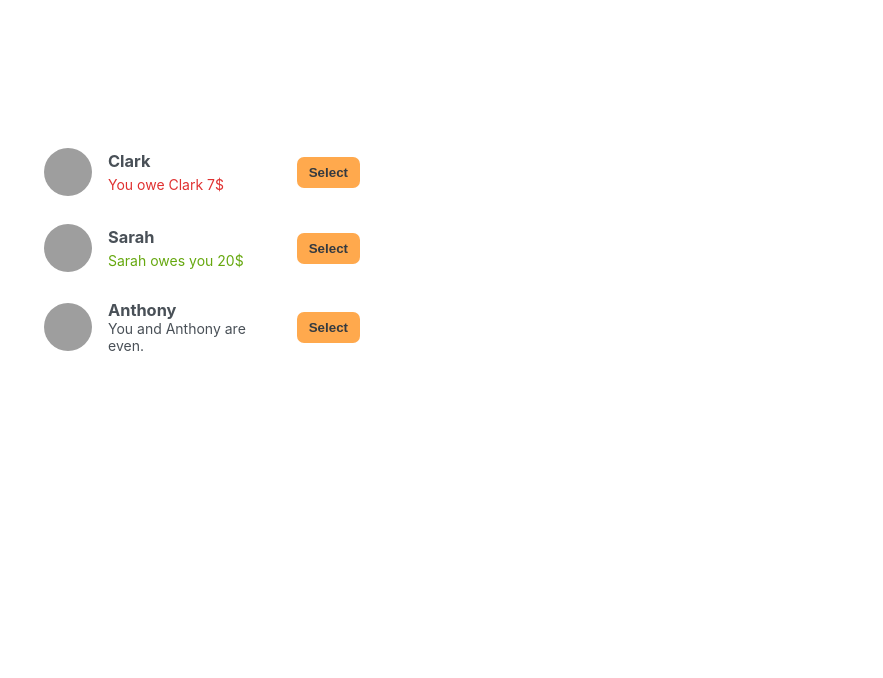
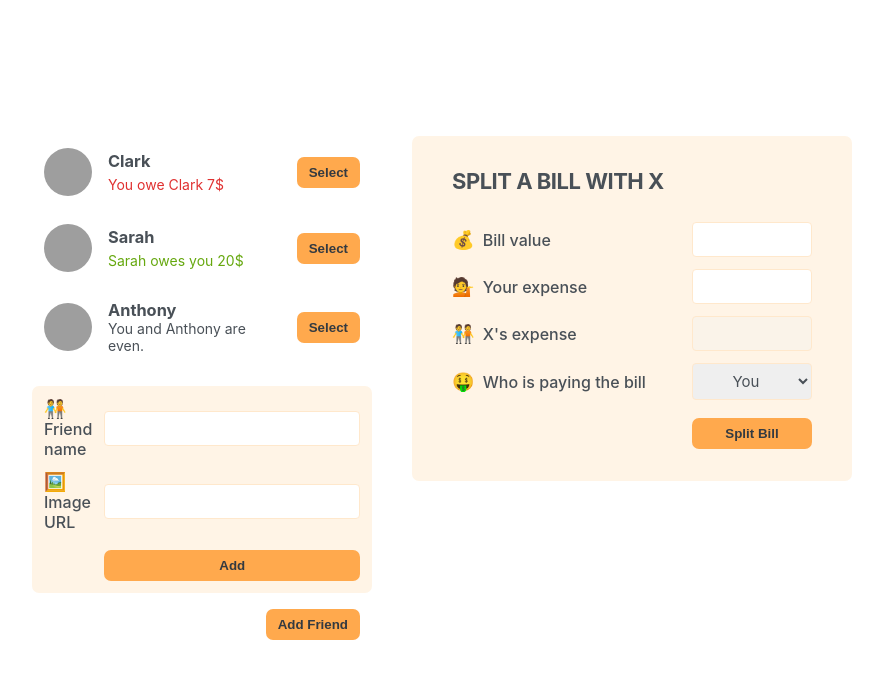
Before and after one commit to agiraldomolina/eat-n-split, a React (Create React App) app: page / in a window 1280 px wide. Shown: the top 678 px of the page, without its empty margins (198-1081 px from the left). Built offline with nearby package versions, Linux system fonts and the light colour scheme; grey boxes are pictures that could not be loaded.

Commit message:
Building the Static App: Forms

```diff
--- a/src/components/App.js
+++ b/src/components/App.js
@@ -1,5 +1,8 @@
 import { useState } from "react";
 import FriendList from "./FriendsList";
+import FormAddFriend from "./FormAddFriend";
+import FormSplitBill from "./FormSplitBill";
+import Button from "./Button";
 
 const initialFriends = [
   {
@@ -28,7 +31,10 @@ export default function App(){
     <div className="app">
       <div className="sidebar">
         <FriendList friends={friends}/>
+        <FormAddFriend/>
+        <Button>Add Friend</Button>
       </div>
+      <FormSplitBill/>
     </div>
   )
 
--- /dev/null
+++ b/src/components/Button.js
@@ -0,0 +1,3 @@
+export default function Button({ children }) {
+    return <button className="button">{children}</button>;
+}
--- /dev/null
+++ b/src/components/FormAddFriend.js
@@ -0,0 +1,11 @@
+import Button from "./Button"
+export default function FormAddFriend(){
+    return <form className="form-add-friend">
+        <label>🧑‍🤝‍🧑 Friend name</label>
+        <input type="text"></input>
+
+        <label>🖼️Image URL</label>
+        <input type="text"></input>
+        <Button>Add</Button>
+    </form>
+}
--- /dev/null
+++ b/src/components/FormSplitBill.js
@@ -0,0 +1,22 @@
+import Button from "./Button";
+export default function FormSplitBill(){
+    return <form className="form-split-bill">
+        <h2>Split a bill with X</h2>
+        <label>💰 Bill value</label>
+        <input type="number"></input>
+
+        <label>💁 Your expense</label>
+        <input type="number"></input>
+
+        <label>🧑‍🤝‍🧑 X's expense </label>
+        <input type="number" disabled></input>
+
+        <label>🤑 Who is paying the bill</label>
+        <select>
+            <option value='user'>You</option>
+            <option value='friend'>YX's</option>
+        </select>
+
+        <Button>Split Bill</Button>
+    </form>
+}
--- a/src/components/Friend.js
+++ b/src/components/Friend.js
@@ -1,3 +1,4 @@
+import Button from "./Button"
 export default function Friend({ friend }) {
     return <li>
         <img src={friend.image} alt={friend.name}/>
@@ -22,6 +23,6 @@ export default function Friend({ friend }) {
             </p>
         }
 
-        <button className="button">Select</button>
+        <Button>Select</Button>
     </li>
 }
```
